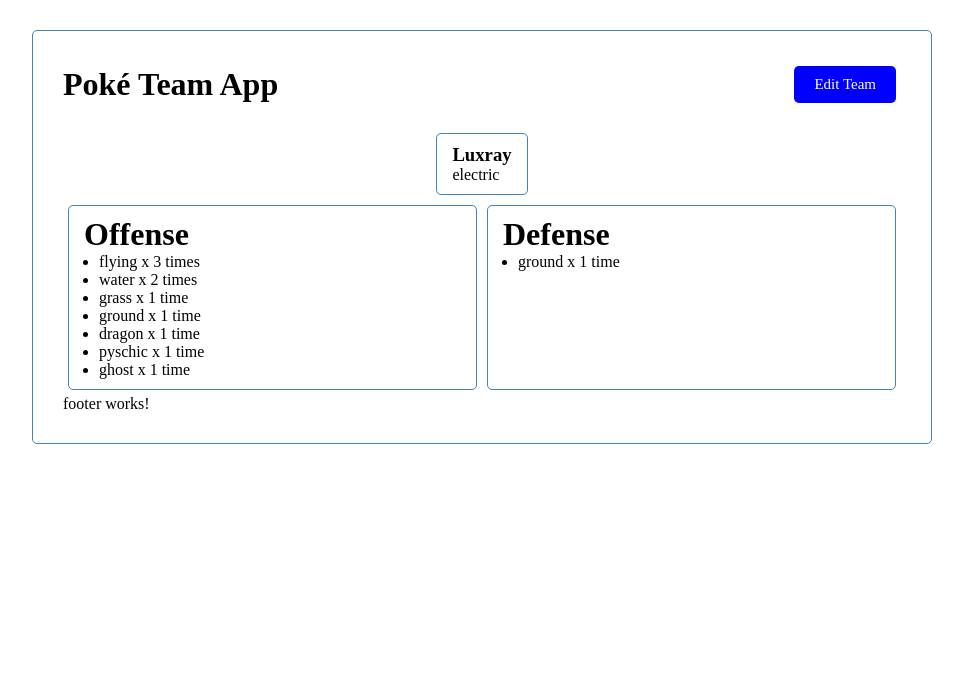
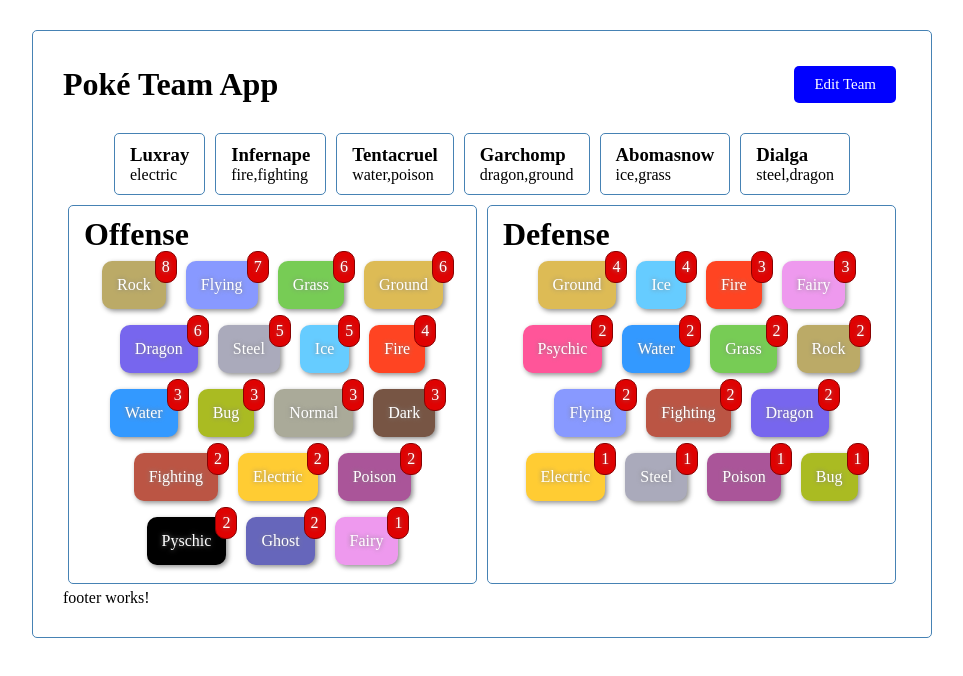
Before and after one commit to yusufvg/poke-team-app, an Angular app: page / in a window 1280 px wide. Shown: the top 676 px of the page, without its empty margins (158-1121 px from the left). Built offline with nearby package versions, Linux system fonts and the light colour scheme.

Commit message:
added type colors presentation/style changes

```diff
--- a/src/app/Types.ts
+++ b/src/app/Types.ts
@@ -1,6 +1,7 @@
 export const TYPES = [
   {
     type: 'normal',
+    color: '#aaaa99',
     offense: [
       { target: 'rock', effect: 0.5 },
       { target: 'steel', effect: 0.5 },
@@ -13,6 +14,7 @@ export const TYPES = [
   },
   {
     type: 'fire',
+    color: '#ff4422',
     offense: [
       { target: 'fire', effect: 0.5 },
       { target: 'water', effect: 0.5 },
@@ -37,6 +39,7 @@ export const TYPES = [
   },
   {
     type: 'water',
+    color: '#3399ff',
     offense: [
       { target: 'fire', effect: 2 },
       { target: 'water', effect: 0.5 },
@@ -56,6 +59,7 @@ export const TYPES = [
   },
   {
     type: 'electric',
+    color: '#ffcc33',
     offense: [
       { target: 'water', effect: 2 },
       { target: 'electric', effect: 0.5 },
@@ -73,6 +77,7 @@ export const TYPES = [
   },
   {
     type: 'grass',
+    color: '#77cc55',
     offense: [
       { target: 'fire', effect: 0.5 },
       { target: 'grass', effect: 0.5 },
@@ -99,6 +104,7 @@ export const TYPES = [
   },
   {
     type: 'ice',
+    color: '#66ccff',
     offense: [
       { target: 'fire', effect: 0.5 },
       { target: 'water', effect: 0.5 },
@@ -119,6 +125,7 @@ export const TYPES = [
   },
   {
     type: 'fighting',
+    color: '#bb5544',
     offense: [
       { target: 'poison', effect: 0.5 },
       { target: 'flying', effect: 0.5 },
@@ -143,6 +150,7 @@ export const TYPES = [
   },
   {
     type: 'poison',
+    color: '#aa5599',
     offense: [
       { target: 'poison', effect: 0.5 },
       { target: 'ground', effect: 0.5 },
@@ -165,6 +173,7 @@ export const TYPES = [
   },
   {
     type: 'ground',
+    color: '#ddbb55',
     offense: [
       { target: 'grass', effect: 0.5 },
       { target: 'bug', effect: 0.5 },
@@ -186,6 +195,7 @@ export const TYPES = [
   },
   {
     type: 'flying',
+    color: '#8899ff',
     offense: [
       { target: 'electric', effect: 0.5 },
       { target: 'rock', effect: 0.5 },
@@ -206,6 +216,7 @@ export const TYPES = [
   },
   {
     type: 'psychic',
+    color: '#ff5599',
     offense: [
       { target: 'psychic', effect: 0.5 },
       { target: 'steel', effect: 0.5 },
@@ -223,6 +234,7 @@ export const TYPES = [
   },
   {
     type: 'bug',
+    color: '#aabb22',
     offense: [
       { target: 'fire', effect: 0.5 },
       { target: 'fighting', effect: 0.5 },
@@ -246,6 +258,7 @@ export const TYPES = [
   },
   {
     type: 'rock',
+    color: '#bbaa67',
     offense: [
       { target: 'fighting', effect: 0.5 },
       { target: 'ground', effect: 0.5 },
@@ -269,6 +282,7 @@ export const TYPES = [
   },
   {
     type: 'ghost',
+    color: '#6666bb',
     offense: [
       { target: 'dark', effect: 0.5 },
       { target: 'ghost', effect: 2 },
@@ -286,6 +300,7 @@ export const TYPES = [
   },
   {
     type: 'dragon',
+    color: '#7766ee',
     offense: [
       { target: 'steel', effect: 0.5 },
       { target: 'dragon', effect: 2 },
@@ -303,6 +318,7 @@ export const TYPES = [
   },
   {
     type: 'dark',
+    color: '#775544',
     offense: [
       { target: 'fighting', effect: 0.5 },
       { target: 'dark', effect: 0.5 },
@@ -321,6 +337,7 @@ export const TYPES = [
   },
   {
     type: 'steel',
+    color: '#aaaabb',
     offense: [
       { target: 'fire', effect: 0.5 },
       { target: 'water', effect: 0.5 },
@@ -349,6 +366,7 @@ export const TYPES = [
   },
   {
     type: 'fairy',
+    color: '#ee99ee',
     offense: [
       { target: 'fire', effect: 0.5 },
       { target: 'poison', effect: 0.5 },
--- a/src/app/app.module.ts
+++ b/src/app/app.module.ts
@@ -9,6 +9,7 @@ import { CoveragePanelComponent } from './components/coverage-panel/coverage-pan
 import { EditTeamPanelComponent } from './components/edit-team-panel/edit-team-panel.component';
 import { TeamComponent } from './components/team/team.component';
 import { PokemonCardComponent } from './components/pokemon-card/pokemon-card.component';
+import { CoverageCardComponent } from './components/coverage-card/coverage-card.component';
 
 @NgModule({
   declarations: [
@@ -19,6 +20,7 @@ import { PokemonCardComponent } from './components/pokemon-card/pokemon-card.com
     EditTeamPanelComponent,
     TeamComponent,
     PokemonCardComponent,
+    CoverageCardComponent,
   ],
   imports: [BrowserModule, AppRoutingModule],
   providers: [],
--- /dev/null
+++ b/src/app/components/coverage-card/coverage-card.component.css
@@ -0,0 +1,20 @@
+.coverage-card {
+  margin: 8px 10px;
+  padding: 15px;
+  text-align: center;
+  border-radius: 10px;
+  color: white;
+  text-shadow: 0px 0px 5px gray;
+  position: relative;
+  box-shadow: 2px 2px 5px rgba(0, 0, 0, 0.438);
+}
+
+.occ-bubble {
+  background-color: rgb(223, 2, 2);
+  border: solid 1px rgb(136, 2, 2);
+  padding: 6px;
+  border-radius: 10px;
+  position: absolute;
+  top: -10px;
+  right: -11px;
+}
--- /dev/null
+++ b/src/app/components/coverage-card/coverage-card.component.html
@@ -0,0 +1,4 @@
+<div [ngStyle]="{ 'background-color': color }" class="coverage-card">
+  <p class="type-text">{{ type }}</p>
+  <span class="occ-bubble"> {{ occ }}</span>
+</div>
--- /dev/null
+++ b/src/app/components/coverage-card/coverage-card.component.ts
@@ -0,0 +1,29 @@
+import { Component, OnInit, Input } from '@angular/core';
+import { Matchup } from 'src/app/interfaces/Matchup';
+import { TYPES } from 'src/app/Types';
+
+@Component({
+  selector: 'app-coverage-card',
+  templateUrl: './coverage-card.component.html',
+  styleUrls: ['./coverage-card.component.css'],
+})
+export class CoverageCardComponent implements OnInit {
+  @Input() matchup!: Matchup;
+  color: string = '#000';
+  type: string = '';
+  occ: number = 0;
+
+  constructor() {}
+
+  ngOnInit(): void {
+    console.log(this.matchup);
+    this.color =
+      TYPES.find((t) => t.type == this.matchup.target)?.color ?? this.color;
+
+    this.type =
+      this.matchup.target.charAt(0).toLocaleUpperCase() +
+      this.matchup.target.slice(1);
+
+    this.occ = this.matchup.occurences ?? 1;
+  }
+}
--- a/src/app/components/coverage-panel/coverage-panel.component.css
+++ b/src/app/components/coverage-panel/coverage-panel.component.css
@@ -3,10 +3,16 @@
   justify-content: center;
 }
 
-.coverage-card {
+.card {
   flex: 1;
 }
 
-.coverage-card ul {
+.coverage-grid {
+  display: flex;
+  flex-wrap: wrap;
+  justify-content: center;
+}
+
+.coverage-grid ul {
   margin: 0px 15px;
 }
--- a/src/app/components/coverage-panel/coverage-panel.component.html
+++ b/src/app/components/coverage-panel/coverage-panel.component.html
@@ -1,22 +1,20 @@
 <div class="coverage-panel">
-  <div class="card coverage-card">
+  <div class="card">
     <h1>Offense</h1>
-    <ul>
-      <li *ngFor="let m of report.offense">
-        {{ m.target }} x {{ m.occurences ?? 1 }} time{{
-          m.occurences ? "s" : ""
-        }}
-      </li>
-    </ul>
+    <div class="coverage-grid">
+      <app-coverage-card
+        *ngFor="let m of report.offense"
+        [matchup]="m"
+      ></app-coverage-card>
+    </div>
   </div>
-  <div class="card coverage-card">
+  <div class="card">
     <h1>Defense</h1>
-    <ul>
-      <li *ngFor="let m of report.defense">
-        {{ m.target }} x {{ m.occurences ?? 1 }} time{{
-          m.occurences ? "s" : ""
-        }}
-      </li>
-    </ul>
+    <div class="coverage-grid">
+      <app-coverage-card
+        *ngFor="let m of report.defense"
+        [matchup]="m"
+      ></app-coverage-card>
+    </div>
   </div>
 </div>
--- a/src/app/mock-team.ts
+++ b/src/app/mock-team.ts
@@ -11,54 +11,54 @@ export const TEAM: Pokemon[] = [
       { name: 'Crunch', type: 'dark' },
     ],
   },
-  // {
-  //   name: 'Infernape',
-  //   types: ['fire', 'fighting'],
-  //   moveset: [
-  //     { name: 'Flame Wheel', type: 'fire' },
-  //     { name: 'Flare Blitz', type: 'fire' },
-  //     { name: 'Close Combat', type: 'fighting' },
-  //     { name: 'Acrobatics', type: 'flying' },
-  //   ],
-  // },
-  // {
-  //   name: 'Tentacruel',
-  //   types: ['water', 'poison'],
-  //   moveset: [
-  //     { name: 'Surf', type: 'water' },
-  //     { name: 'Flare Blitz', type: 'fire' },
-  //     { name: 'Close Combat', type: 'fighting' },
-  //     { name: 'Acrobatics', type: 'flying' },
-  //   ],
-  // },
-  // {
-  //   name: 'Garchomp',
-  //   types: ['dragon', 'ground'],
-  //   moveset: [
-  //     { name: 'Earthquake', type: 'ground' },
-  //     { name: 'Dig', type: 'ground' },
-  //     { name: 'Dragon Claw', type: 'dragon' },
-  //     { name: 'Crunch', type: 'dark' },
-  //   ],
-  // },
-  // {
-  //   name: 'Abomasnow',
-  //   types: ['ice', 'grass'],
-  //   moveset: [
-  //     { name: 'Magical Leaf', type: 'grass' },
-  //     { name: 'Sheer Cold', type: 'ice' },
-  //     { name: 'Blizzard', type: 'ice' },
-  //     { name: 'Ice Punch', type: 'ice' },
-  //   ],
-  // },
-  // {
-  //   name: 'Dialga',
-  //   types: ['steel', 'dragon'],
-  //   moveset: [
-  //     { name: 'Power Gem', type: 'rock' },
-  //     { name: 'Roar of Time', type: 'dragon' },
-  //     { name: 'Flash Cannon', type: 'steel' },
-  //     { name: 'Aura Sphere', type: 'fighting' },
-  //   ],
-  // },
+  {
+    name: 'Infernape',
+    types: ['fire', 'fighting'],
+    moveset: [
+      { name: 'Flame Wheel', type: 'fire' },
+      { name: 'Flare Blitz', type: 'fire' },
+      { name: 'Close Combat', type: 'fighting' },
+      { name: 'Acrobatics', type: 'flying' },
+    ],
+  },
+  {
+    name: 'Tentacruel',
+    types: ['water', 'poison'],
+    moveset: [
+      { name: 'Surf', type: 'water' },
+      { name: 'Flare Blitz', type: 'fire' },
+      { name: 'Close Combat', type: 'fighting' },
+      { name: 'Acrobatics', type: 'flying' },
+    ],
+  },
+  {
+    name: 'Garchomp',
+    types: ['dragon', 'ground'],
+    moveset: [
+      { name: 'Earthquake', type: 'ground' },
+      { name: 'Dig', type: 'ground' },
+      { name: 'Dragon Claw', type: 'dragon' },
+      { name: 'Crunch', type: 'dark' },
+    ],
+  },
+  {
+    name: 'Abomasnow',
+    types: ['ice', 'grass'],
+    moveset: [
+      { name: 'Magical Leaf', type: 'grass' },
+      { name: 'Sheer Cold', type: 'ice' },
+      { name: 'Blizzard', type: 'ice' },
+      { name: 'Ice Punch', type: 'ice' },
+    ],
+  },
+  {
+    name: 'Dialga',
+    types: ['steel', 'dragon'],
+    moveset: [
+      { name: 'Power Gem', type: 'rock' },
+      { name: 'Roar of Time', type: 'dragon' },
+      { name: 'Flash Cannon', type: 'steel' },
+      { name: 'Aura Sphere', type: 'fighting' },
+    ],
+  },
 ];
--- a/src/app/services/team.service.ts
+++ b/src/app/services/team.service.ts
@@ -45,8 +45,6 @@ export class TeamService {
       this.mapTypeToReport(type, report.defense, false);
     });
 
-    console.log(TYPES);
-
     return of(report);
   }
 
```
Also changed, not shown: 1 other file (tests, documents, lock files or other folders).
